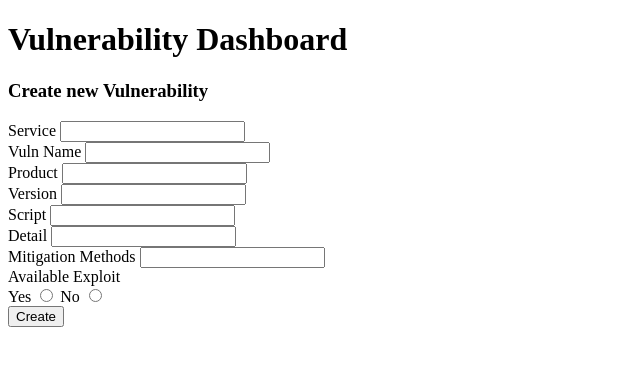
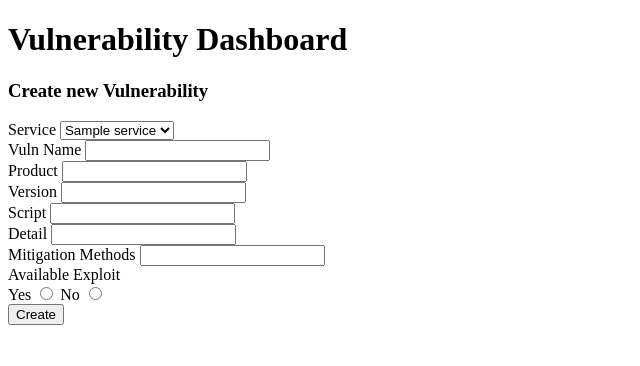
Before and after one commit to c0g4ih4l4n/OpenSupervisor, a Flask app: page /vulns/create in a window 1280 px wide. Shown: the top 366 px of the page, without its empty margins (0-640 px from the left). Run offline with Flask 2, Linux system fonts and the light colour scheme; a database or web service that is not in the repository returns one stand-in record (values such as "Sample title"); some libraries are stand-ins or nearby versions.

Commit message:
Binding vuln to service

```diff
--- a/Code/app.py
+++ b/Code/app.py
@@ -422,8 +422,8 @@ def full_port_scan_worker(ip):
 @app.route('/vulns/create')
 def create_vuln():
 	# get list service
-
-	return render_template("vuln_create.html")
+	services = service_clt.find({})
+	return render_template("vuln_create.html", services=services)
 
 @app.route('/vulns/edit/<string:vuln_id>')
 def edit_vuln(vuln_id):
--- a/Code/templates/vuln_create.html
+++ b/Code/templates/vuln_create.html
@@ -8,7 +8,12 @@
 	<h3>Create new Vulnerability</h3>
 	<form action="{{ url_for('api.vulns') }}" method="POST">
 		<label>Service</label>
-		<input type="text" name="service">
+
+		<select name="service" id="service">
+			{% for service in services %}
+			<option value="{{ service['service_name'] }}">{{ service['service_name'] }}</option>
+			{% endfor %}
+		</select>
 		<br>
 
 		<label>Vuln Name</label>
```
